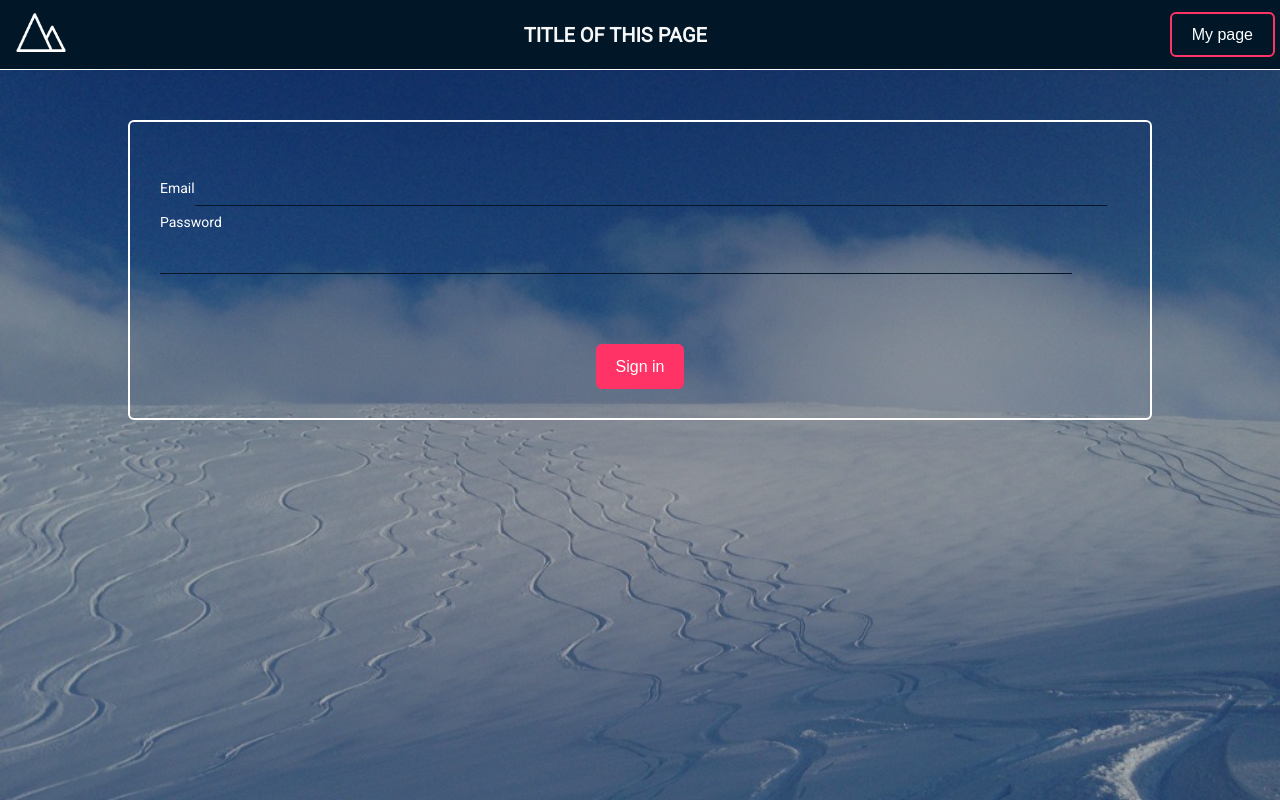
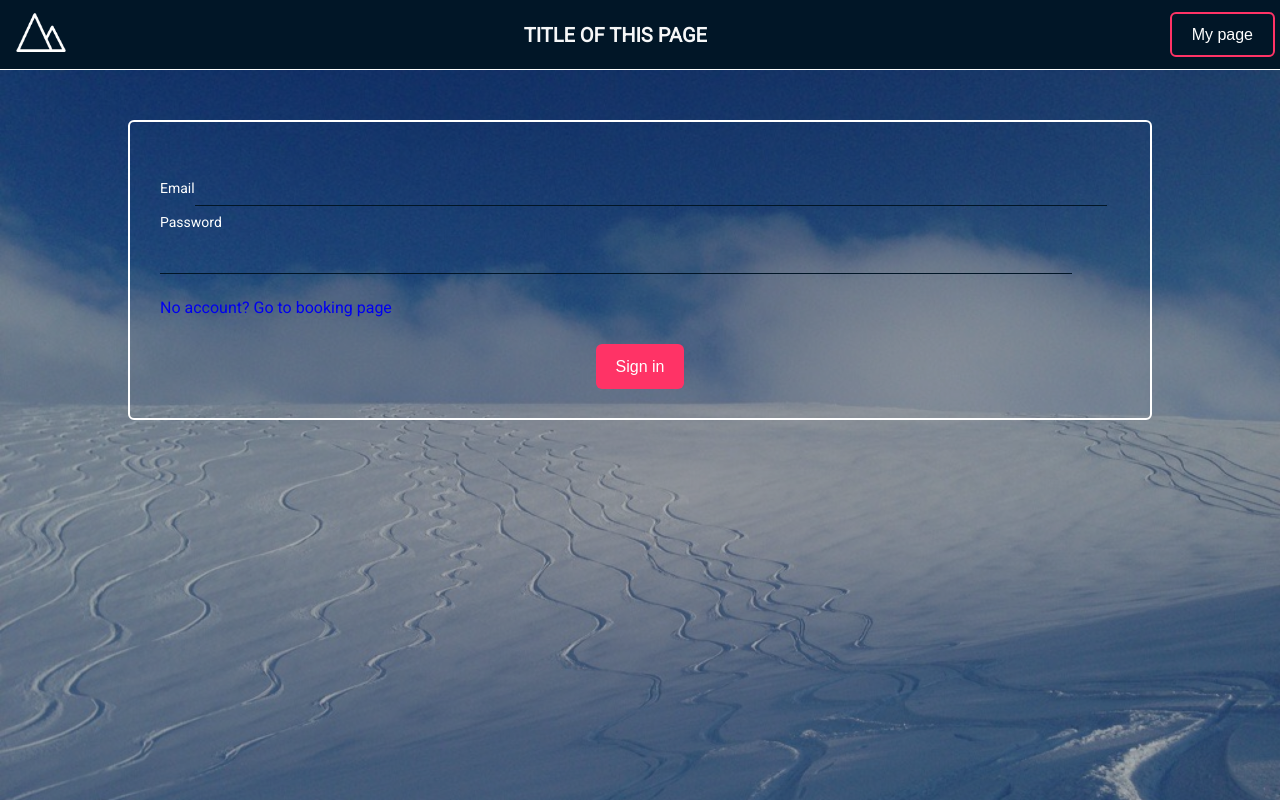
Before and after one commit to lisahammarstrand/final-project-frontend, a React (Create React App) app: page /login in a window 1280 px wide. Shown: the top 800 px of the page. Built offline with nearby package versions, Linux system fonts and the light colour scheme.

Commit message:
Minor adjustments to login page

```diff
--- a/src/pages/LoginPage.js
+++ b/src/pages/LoginPage.js
@@ -80,6 +80,9 @@ export const LoginPage = () => {
             title="Sign in"
             type="submit"
             onClick={handleSignIn} />
+          <Link to="/booking">
+            <p>No account? Go to booking page</p>
+          </Link>
         </LoginForm>
       </LoginBackground>
     </PageContainer>
--- a/src/pages/MyPage.js
+++ b/src/pages/MyPage.js
@@ -48,7 +48,7 @@ export const MyPage = () => {
   /* const { userId } = useParams() */
   const URL = 'https://active-vaycay-backend.herokuapp.com/users'
   const accessToken = window.localStorage.getItem('accessToken')
-  const [userData, setUserData] = useState()
+  const [userData, setUserData] = useState({})
 
   useEffect(() => {
     fetch(URL, {
```
